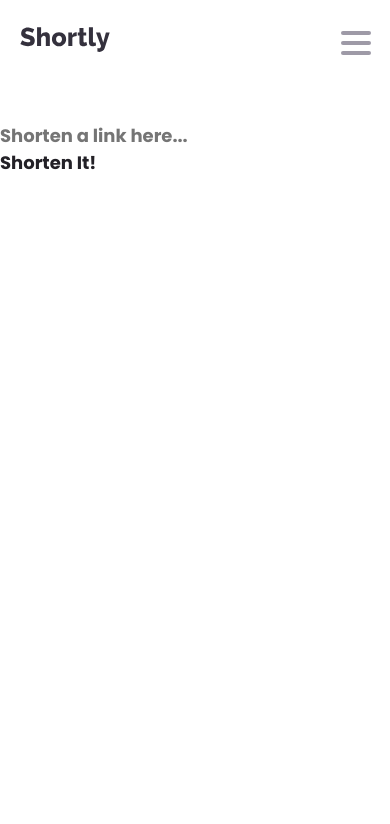
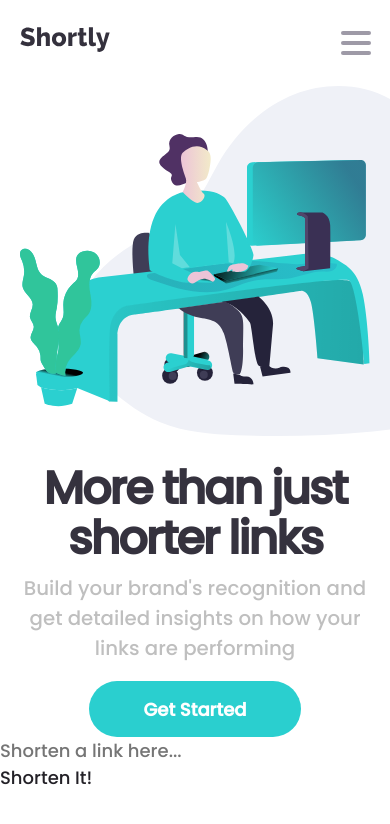
Before and after one commit to alimoniri7/shorten-links, a React (Create React App) app: page / in a window 390 px wide. Shown: the top 824 px of the page. Built offline with nearby package versions, Linux system fonts and the light colour scheme.

Commit message:
finish header section

```diff
--- a/src/App.js
+++ b/src/App.js
@@ -1,10 +1,12 @@
 import React from 'react';
+import Header from './components/Header';
 import Landing from './components/Landing';
 import Navbar from './components/navbar/Navbar';
 const App = () => {
   return (
     <>
       <Navbar/>
+      <Header/>
       <Landing/>
     </>
   );
--- /dev/null
+++ b/src/components/Header.js
@@ -0,0 +1,25 @@
+import React from 'react';
+
+// Assets
+
+// Styles
+import styles from './header.module.scss'
+
+const Header = () => {
+    return (
+        <header className={styles.container} >
+            <div className={styles.leftContainer} >
+                <h1>
+                    More than just shorter links
+                </h1>
+                <p>
+                    Build your brand's recognition and get detailed insights on how your links are performing
+                </p>
+            <button className={styles.blueButton} >Get Started</button>
+            </div>
+            <div className={styles.poster}></div>
+        </header>
+    );
+};
+
+export default Header;
--- /dev/null
+++ b/src/components/header.module.scss
@@ -0,0 +1,125 @@
+@import '../helper/colors';
+.container {
+    display: flex;
+    justify-content: flex-end;
+    width: 100%;
+    max-width: 1700px;
+    margin: 0 auto;
+    flex-wrap: wrap;
+}
+
+.leftContainer {
+    display: flex;
+    flex-direction: column;
+    justify-content: center;
+    align-items: flex-start;
+    padding-right: 4rem;
+    width: 45%;
+    h1 {
+        font-size: 4rem;
+        line-height: 80px;
+        font-weight: 900 !important;
+        color: $DarkBlue;
+    }
+    p {
+        font-size: 1.1rem;
+        color: $Gray;
+        font-weight: 100 !important;
+    }
+}
+
+.poster {
+    width: 45%;
+    background: url(../Assets/svg/illustration-working.svg);
+    background-repeat: no-repeat;
+    background-size: auto;
+    height: 485px;
+    background-position: left top;
+}
+
+.blueButton {
+    margin-top: 2rem;
+    padding: 0.65rem 2.5rem;
+    background-color: $Cyan;
+    border-radius: 1000px;
+    color: #fff;
+    font-weight: 600;
+    font-size: .9rem;
+    &:hover {
+        opacity: .6;
+    }
+}
+
+@media (max-width: 1200px) {
+    .leftContainer {
+        padding-right: 2rem;
+        h1 {
+            font-size: 3rem;
+            line-height: 60px;
+        }
+        p {
+            font-size: 1rem;
+        }
+    }
+    .blueButton {
+        margin-top: 1.5rem;
+    }
+}
+
+@media (max-width: 900px) {
+    .poster {
+        height: 300px;
+        background-size: cover;
+        background-position: left;
+    }
+    .leftContainer {
+        width: 50%;
+        h1 {
+            font-size: 2.2rem;
+            line-height: 40px;
+        }
+        p {
+            font-size: .8rem;
+            margin-top: .2rem;
+        }
+    }
+    .blueButton {
+        font-size: .8rem;
+        padding: .4rem 1.8rem;
+        margin-top: 1rem;
+    }
+}
+
+@media (max-width: 600px) {
+    .container {
+        flex-direction: column-reverse;
+    }
+    .poster {
+        width: 95%;
+        height: 350px;
+        margin-left: auto;
+        background-size: cover;
+    }
+    .leftContainer {
+        width: 90%;
+        margin: 0 auto;
+        padding: 0;
+        h1 {
+            font-size: 2.55rem;
+            margin: 1.5rem auto 0 auto;
+            line-height: 50px;
+            text-align: center;
+            letter-spacing: -2px;
+        }
+        p {
+            font-size: 1.1rem;
+            text-align: center;
+            margin-top: .6rem;
+        }
+    }
+    .blueButton {
+        padding: .8rem 3rem;
+        font-size: 1rem;
+        margin: 1rem auto 0;
+    }
+}
--- a/src/components/navbar/MobileMenu.js
+++ b/src/components/navbar/MobileMenu.js
@@ -9,7 +9,7 @@ const Menu= styled.ul`
     display: none;
     flex-direction: column;
     width: 100%;
-    margin: 1rem auto;
+    /* margin: 1rem auto; */
     background-color: hsl(257, 27%, 26%);
     /* padding: 1.3rem 0; */
     height: ${props=> props.isMenuOpen ? '370px' : '0'};
@@ -18,6 +18,9 @@ const Menu= styled.ul`
     transition: all .2s linear;
     position: relative;
     overflow: hidden;
+    *{
+        font-weight: 600;
+    }
     div{
         position: relative;
         width: 90%;
--- a/src/components/navbar/navbar.module.scss
+++ b/src/components/navbar/navbar.module.scss
@@ -20,6 +20,7 @@
     li {
         font-size: .8rem;
         color: $GrayisViolet;
+        font-weight: 600;
         cursor: pointer;
         &:hover {
             color: $DarkBlue;
@@ -48,6 +49,7 @@
         }
         &:first-child {
             color: $GrayisViolet;
+            font-weight: 600;
             &:hover {
                 color: $DarkViolet;
             }
--- a/src/index.css
+++ b/src/index.css
@@ -1,6 +1,6 @@
 @font-face {
     font-family: popinsR;
-    src: url(./fonts/Poppins-Bold.ttf);
+    src: url(./fonts/Poppins-Medium.ttf);
 }
 
 * {
```
Also changed, not shown: src/fonts/Poppins-Medium.ttf (added).
